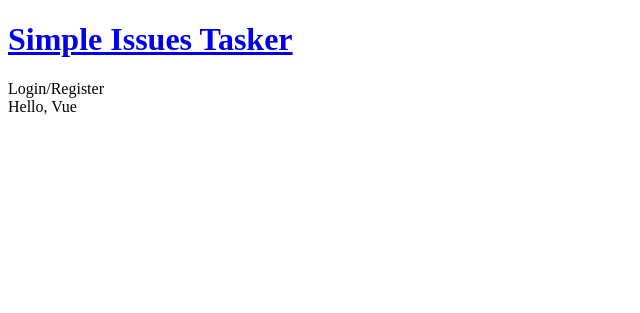
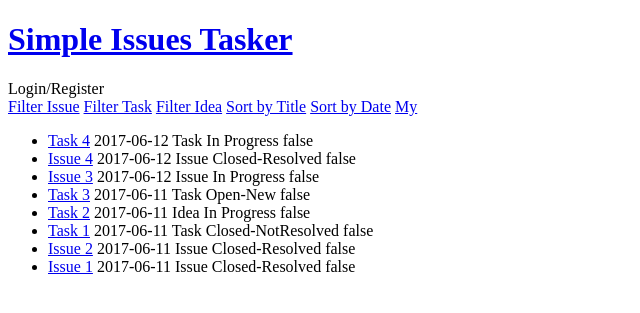
Before and after one commit to saninstein/cq-tracker, a Django app: page / in a window 1280 px wide. Shown: the top 313 px of the page, without its empty margins (0-640 px from the left). Run offline with Django 3.2, Linux system fonts and the light colour scheme; data comes from the database, SQL or seed files in the repository; both versions use the stored data as it was after the commit; data that the repository does not hold is empty.

Commit message:
views: working items vue page

```diff
--- a/si_tracker/models.py
+++ b/si_tracker/models.py
@@ -45,7 +45,7 @@ class Issue(Item):
 
 
 class Task(Item):
-    types = (('Task', 'Task'), ('Task', 'Idea'))
+    types = (('Task', 'Task'), ('Idea', 'Idea'))
     raised_by = models.ForeignKey(User, verbose_name="Raised by", related_name='Task')
     assigned_to = models.ForeignKey(User, verbose_name="Assigned to")
     type = models.CharField(max_length=10, choices=types, default=types[0], verbose_name="Type")
--- a/si_tracker/templates/items/index.html
+++ b/si_tracker/templates/items/index.html
@@ -10,17 +10,86 @@
 {#        <hr>#}
 {#    {% endfor %}#}
     {% verbatim %}
-        <div id="app">{{ message }}</div>
+        <div id="app">
+            {{ user }}
+            <a href="#" @click="filterBy('type', 'Issue')">Filter Issue</a>
+            <a href="#" @click="filterBy('type', 'Task')">Filter Task</a>
+            <a href="#" @click="filterBy('type', 'Idea')">Filter Idea</a>
+            <a href="#" @click="sortBy('title')">Sort by Title</a>
+            <a href="#" @click="sortBy('date_raised')">Sort by Date</a>
+            <a href="#" v-show="controls.filter.self" @click="controls.filter.self = !controls.filter.self">My</a>
+            <a href="#" v-show="!controls.filter.self" @click="controls.filter.self = !controls.filter.self">All</a>
+
+            <ul>
+                <li v-for="item in items" v-if="!item.hide && (controls.filter.self || item.raised_by === user)">
+                    <a :href="item.url">{{ item.title }}</a> {{ item.date_raised }} {{ item.type }} {{ item.status }} {{ item.hide }}
+                </li>
+            </ul>
+        </div>
     {% endverbatim %}
 
     <script>
+
     var app = new Vue({
         el: '#app',
         data: {
-            message: "Hello, Vue"
+            items: "None",
+            user: null,
+            controls:{
+                sorts: {
+                    title: true,
+                    date: true
+                },
+                filter: {
+                    self: true
+                }
+            }
+        },
+        methods: {
+            onlyIssue: function () {
+                this.items = this.items.filter(function(p) {
+                    return p['type'] === 'Issue';
+                })
+            },
+
+            sortBy: function (param) {
+                var how;
+                if (param === 'title') {
+                    how = this.controls.sorts.title;
+                    this.controls.sorts.title = !how;
+                } else if (param === 'date_raised') {
+                    how = this.controls.sorts.date;
+                    this.controls.sorts.date = !how;
+                }
+                console.log(param + ':', how);
+                how = how ? (p1, p2) => { return p1 < p2 } : (p1, p2) => { return p1 > p2 };
+
+                this.items.sort(function (p1, p2) {
+                    return how(p1[param], p2[param])
+                });
+            },
+
+            filterBy: function (field, param) {
+                for (var i = 0; i < this.items.length; i++)
+                    if(this.items[i][field] === param)
+                        this.items[i].hide = !this.items[i].hide;
+            }
         },
         created: function () {
+            var data;
             axios.get("/items")
+                .then(function (res) {
+                    console.log("Res: ", res.data['results']);
+                    app.$data.items = res.data['results'].map(function (p) {
+                        p.hide = false;
+                        return p;
+                    });
+
+                    app.$data.user = res.data['user'];
+                })
+                .catch(function (error) {
+                    console.log(error)
+                });
         }
     })
 </script>
--- a/si_tracker/urls.py
+++ b/si_tracker/urls.py
@@ -5,6 +5,6 @@ urlpatterns = [
     url(r'^new/(?P<type>[\w\-]+)/$', views.item_create_update, name='new_item'),
     url(r'^update/(?P<type>[\w\-]+)/(?P<item>\d+)', views.item_create_update, name='update_item'),
     url(r'^item/(?P<type>[\w\-]+)/(?P<item>\d+)', views.item, name='item'),
-    # url(r'^$', views.items, name='items'),
+    url(r'^items/', views.items, name='items'),
     url(r'^$', views.general, name='general'),
 ]
--- a/si_tracker/views.py
+++ b/si_tracker/views.py
@@ -1,5 +1,5 @@
-from django.shortcuts import render, render_to_response, get_object_or_404, redirect
-from django.http import HttpResponse, Http404
+from django.shortcuts import render, render_to_response, get_object_or_404, redirect, reverse
+from django.http import HttpResponse, Http404, JsonResponse
 from si_tracker.models import *
 from si_tracker.forms import *
 from operator import itemgetter
@@ -13,14 +13,16 @@ def general(req):
     return render(req, 'items/index.html')
 
 def items(req):
-    args = dict()
-    # items = list(Issue.objects.values('title', 'date_raised', 'id'))
-    # [x.update(type='Issue') for x in items]
-    # items += list(Task.objects.values('title', 'date_raised', 'id', 'type'))
-    # items = sorted(items, key=itemgetter('date_raised'))
-    # args['items'] = items
-    # print(args['items'])
-    return render(req, 'items/index.html', args)
+    issues = Issue.objects.all()
+    issue_items = list(issues.values('id', 'title', 'date_raised', 'status', 'raised_by'))
+    [x.update(type='Issue', url=reverse('tracker:item', args=['issue', x.get('id')])) for x in issue_items]
+
+    tasks = Task.objects.all()
+    task_items = list(tasks.values('id', 'type', 'title', 'date_raised', 'status', 'raised_by'))
+    [x.update(url=reverse('tracker:item', args=['task', x.get('id')])) for x in task_items]
+
+    items = sorted(task_items + issue_items, key=itemgetter('date_raised'), reverse=True)
+    return JsonResponse({'results': items, 'user': req.user.id})
 
 def get_issue(args, issue):
     args['tasks'] = issue.task_set.all()
```
Also changed, not shown: db.sqlite3, 1 other file.
